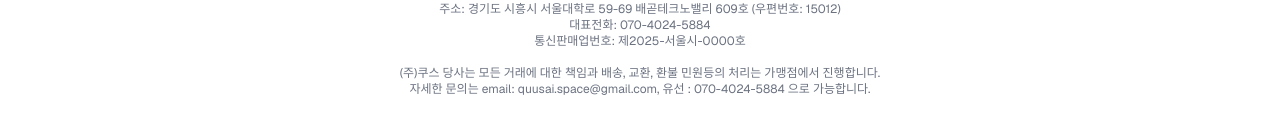
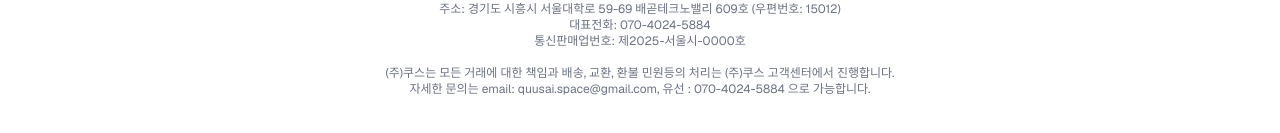
Before and after one commit to minseochh02/SangGaTalkHome, a Next.js app: page / in a window 1280 px wide. Shown: the part 1122-1255 px from the top of the page. Built offline with nearby package versions, Linux system fonts and the light colour scheme; no server answers.

Commit message:
added spacing

```diff
--- a/components/Footer.tsx
+++ b/components/Footer.tsx
@@ -26,8 +26,8 @@ export default function Footer() {
 					<p>대표전화: 070-4024-5884</p>
 					<p>통신판매업번호: 제2025-서울시-0000호</p>
 					<p className="mt-4">
-						(주)쿠스 당사는 모든 거래에 대한 책임과 배송, 교환, 환불 민원등의 처리는
-						가맹점에서 진행합니다.
+						(주)쿠스는 모든 거래에 대한 책임과 배송, 교환, 환불 민원등의 처리는
+						(주)쿠스 고객센터에서 진행합니다.
 						<br />
 						자세한 문의는 email: quusai.space@gmail.com, 유선 : 070-4024-5884
 						으로 가능합니다.
```
